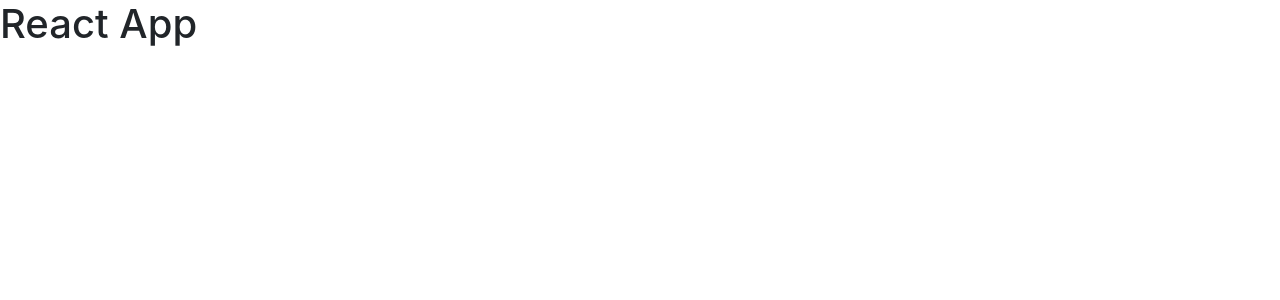
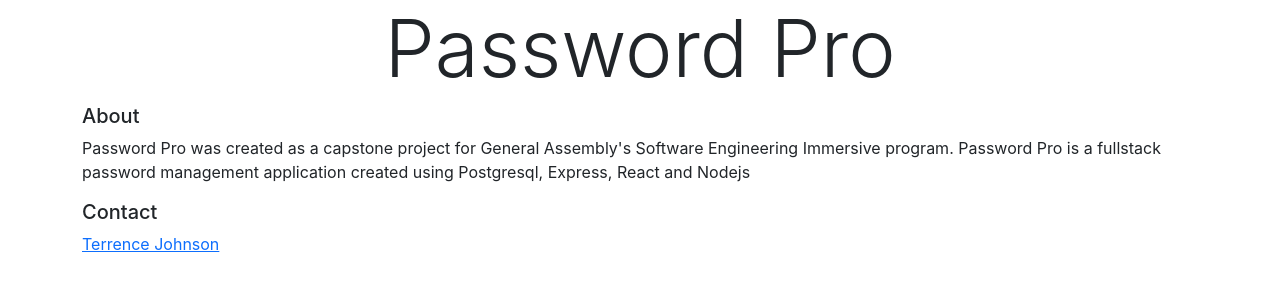
Before and after one commit to TCJohnson1/password_pro, a React (Create React App) app: page / in a window 1280 px wide. Shown: the top 300 px of the page. Built offline with nearby package versions, Linux system fonts and the light colour scheme.

Commit message:
Route and components folders set up. Header and Footer both running

```diff
--- a/package.json
+++ b/package.json
@@ -8,6 +8,7 @@
     "@testing-library/user-event": "^12.6.0",
     "react": "^17.0.1",
     "react-dom": "^17.0.1",
+    "react-router-dom": "^5.2.0",
     "react-scripts": "4.0.1",
     "web-vitals": "^0.2.4"
   },
--- a/src/App.js
+++ b/src/App.js
@@ -1,10 +1,19 @@
-import React, { Component } from 'react'
+import React, { Component } from 'react';
+import { BrowserRouter as Router, Switch, Route} from 'react-router-dom';
+import Details from "./routes/Details"
+import Home from "./routes/Home"
+import Updates from "./routes/Updates"
+
 
 export default class App extends Component {
   render() {
     return (
       <div>
-        <h1>React App</h1>
+        <Router>
+          <Route exact path="/" component={Home}/>
+          <Route exact path="/passwords/:website" component={Details}/>
+          <Route exact path="/passwords/:id/update" component={Updates}/>
+        </Router>
       </div>
     )
   }
--- /dev/null
+++ b/src/components/Footer.jsx
@@ -0,0 +1,27 @@
+import React, { Component } from 'react'
+
+export default class Footer extends Component {
+      render() {
+            return (
+                  <div className="page-footer">
+                  <div className="container">
+                  <div className="row">
+                  <h5>About</h5>
+                  <p>
+                  Password Pro was created as a capstone project for General
+                  Assembly's Software Engineering Immersive program. Password Pro is a fullstack password management application created using Postgresql, Express, React and Nodejs
+                  </p>
+                  </div>
+                  <div>
+                  <h5>Contact</h5>
+                  <p>
+                  <a href="https://www.linkedin.com/in/terrence-c-johnson2/">
+                  Terrence Johnson
+                  </a>
+                  </p>
+                  </div>
+            </div>
+                  </div>
+            )
+      }
+}
--- /dev/null
+++ b/src/components/Header.jsx
@@ -0,0 +1,12 @@
+import React, { Component } from 'react'
+
+export default class Header extends Component {
+      render() {
+            return (
+                  <div>
+                        <h1 className="font-weight-light display-1 text-center">
+                        Password Pro</h1>
+                  </div>
+            )
+      }
+}
--- a/src/index.js
+++ b/src/index.js
@@ -3,6 +3,7 @@
 import './index.css';
 import App from './App';
 import reportWebVitals from './reportWebVitals';
+
 
 ReactDOM.render(
   <React.StrictMode>
--- /dev/null
+++ b/src/routes/Details.jsx
@@ -0,0 +1,11 @@
+import React, { Component } from 'react'
+
+export default class Details extends Component {
+      render() {
+            return (
+                  <div>
+                        Details
+                  </div>
+            )
+      }
+}
--- /dev/null
+++ b/src/routes/Home.jsx
@@ -0,0 +1,14 @@
+import React, { Component } from 'react'
+import Footer from '../components/Footer'
+import Header from '../components/Header'
+
+export default class Home extends Component {
+      render() {
+            return (
+                  <div>
+                        <Header />
+                        <Footer />
+                  </div>
+            )
+      }
+}
--- /dev/null
+++ b/src/routes/Updates.jsx
@@ -0,0 +1,11 @@
+import React, { Component } from 'react'
+
+export default class Updates extends Component {
+      render() {
+            return (
+                  <div>
+                        Updates
+                  </div>
+            )
+      }
+}
```
Also changed, not shown: src/components/Login.jsx (added), src/components/Register.jsx (added), 1 other file (tests, documents, lock files or other folders).
